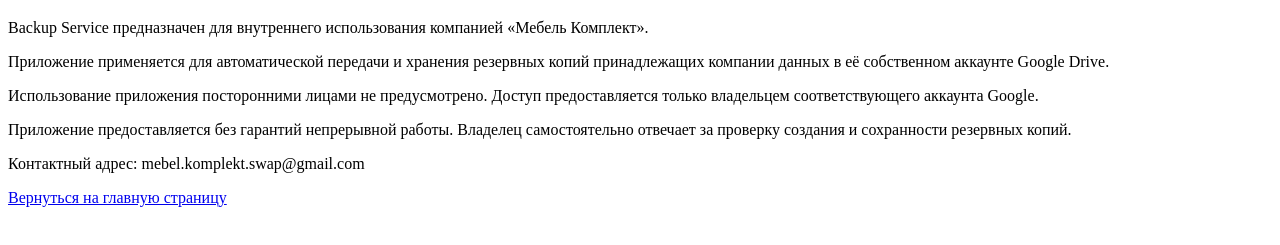
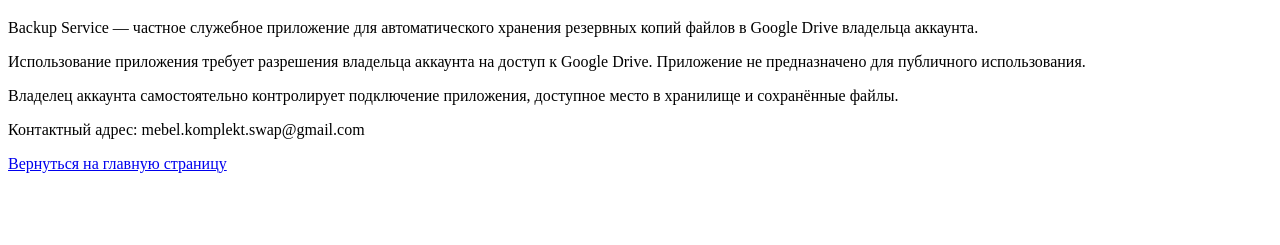
Before and after one commit to Anton-Grigorev662016/service-pages, a plain HTML site: page terms.html in a window 1280 px wide. Shown: the part 61-306 px from the top of the page. Drawn offline with Linux system fonts and the light colour scheme.

Commit message:
Update terms.html

```diff
--- a/terms.html
+++ b/terms.html
@@ -8,18 +8,11 @@
 <body>
     <h1>Условия использования</h1>
 
-    <p>Backup Service предназначен для внутреннего использования компанией
-    «Мебель Комплект».</p>
+<p>Backup Service — частное служебное приложение для автоматического хранения резервных копий файлов в Google Drive владельца аккаунта.</p>
 
-    <p>Приложение применяется для автоматической передачи и хранения резервных
-    копий принадлежащих компании данных в её собственном аккаунте Google Drive.</p>
+<p>Использование приложения требует разрешения владельца аккаунта на доступ к Google Drive. Приложение не предназначено для публичного использования.</p>
 
-    <p>Использование приложения посторонними лицами не предусмотрено.
-    Доступ предоставляется только владельцем соответствующего аккаунта Google.</p>
-
-    <p>Приложение предоставляется без гарантий непрерывной работы.
-    Владелец самостоятельно отвечает за проверку создания и сохранности
-    резервных копий.</p>
+<p>Владелец аккаунта самостоятельно контролирует подключение приложения, доступное место в хранилище и сохранённые файлы.</p>
 
     <p>Контактный адрес: mebel.komplekt.swap@gmail.com</p>
 
```
